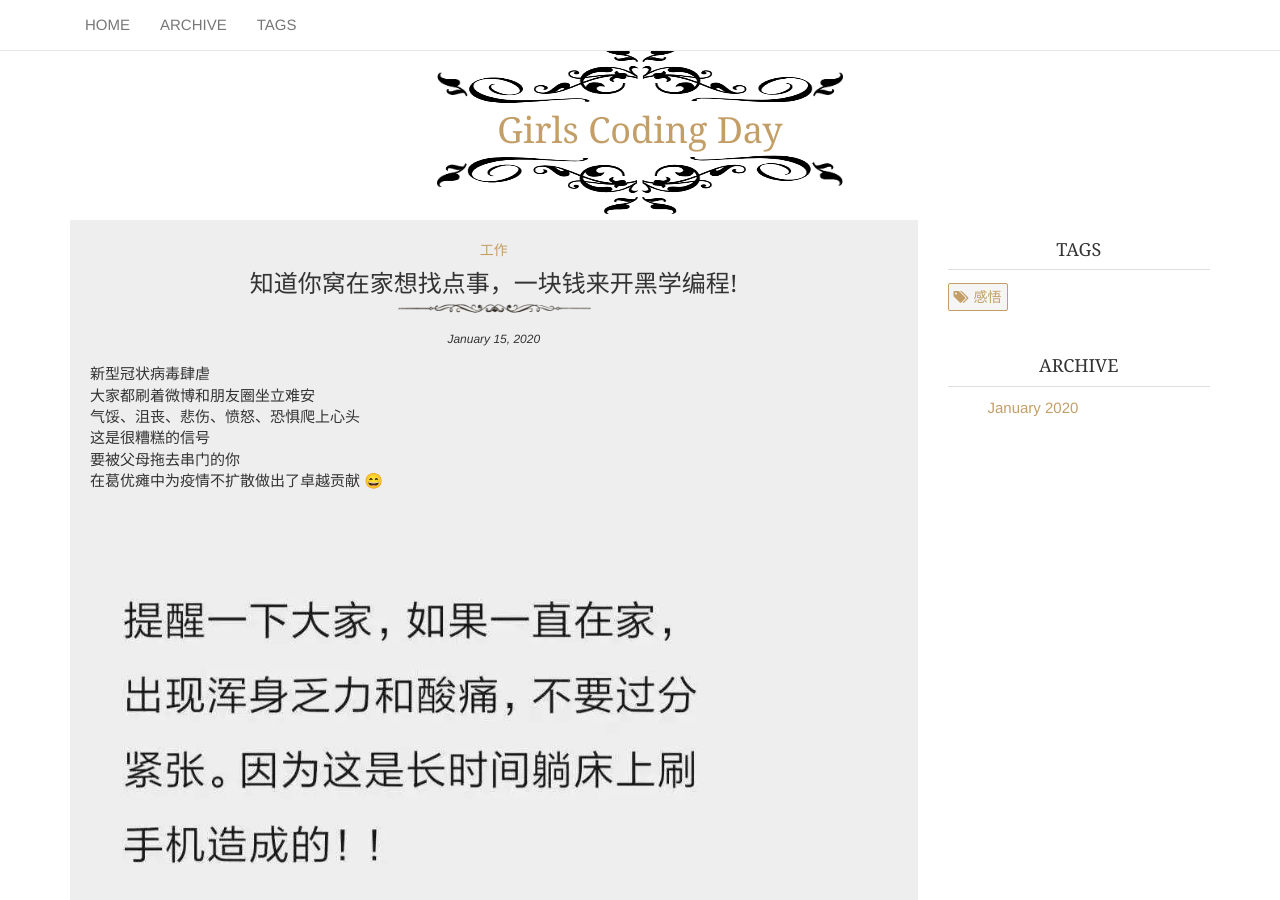
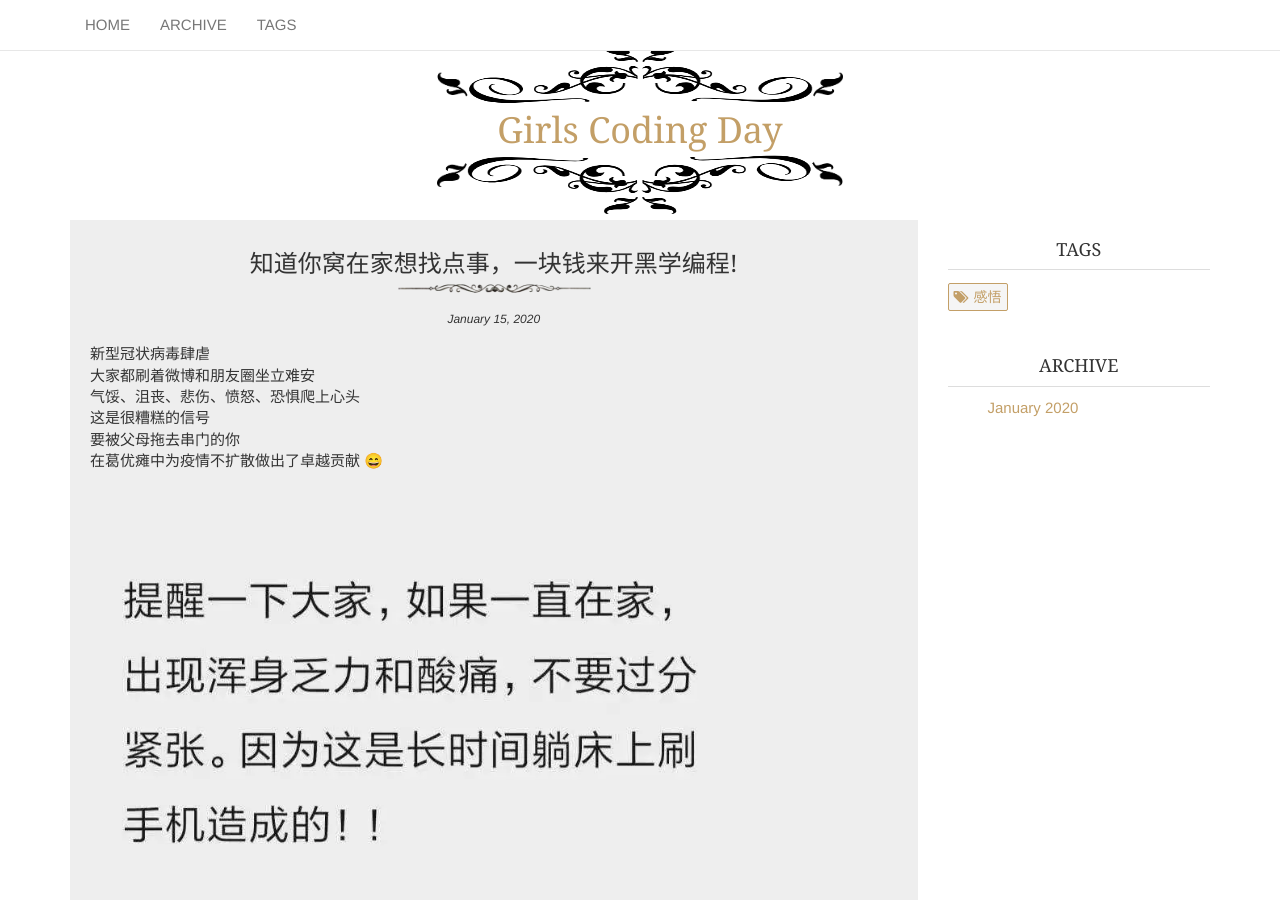
Before and after one commit to xiaoyi0324/Girls-Coding-Day-Jekyll-blog-4, a Jekyll site: the page built from _posts/2020-01-15-he-kai-hei-xue-bian-cheng.md, in a window 1280 px wide and 900 px high. Built offline with Jekyll 4.4.1, drawn with Linux system fonts in a browser that asks for light colours.

Commit message:
feat: update

```diff
--- a/_layouts/post.html
+++ b/_layouts/post.html
@@ -4,7 +4,6 @@ layout: default
 <div class="row">
 	<div class="col-md-9">
 		<article itemscope itemtype="http://schema.org/BlogPosting" class="post-block text-center">
-			<p class="post-category"><a href="/category.html#{{ page.category }}">{{ page.category }}</a></p>
 			<h3 class="post-title" itemprop="name headline">
 				<a href="{{ page.url | prepend: site.baseurl }}" class="inverse-noactive">{{ page.title }}</a>
 				<div class="decorline3"></div>
```
